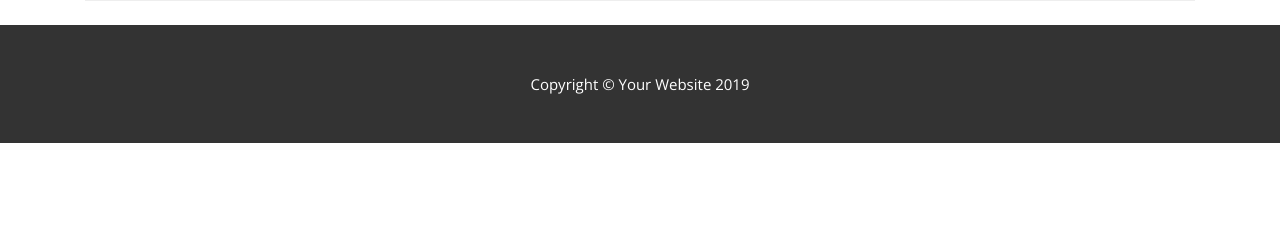
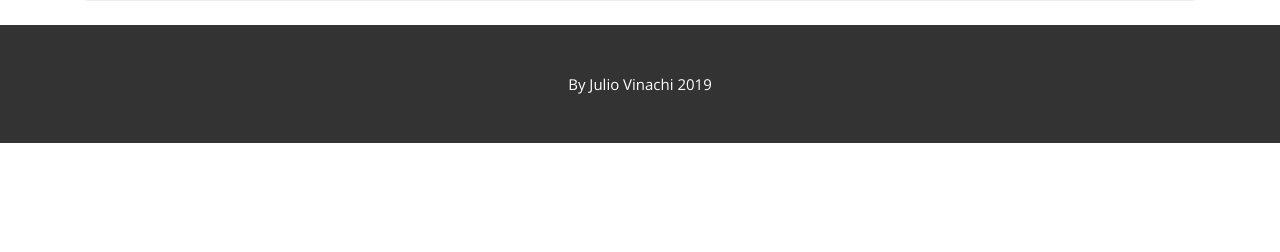
Before and after one commit to julio899/testPhp7, a PHP site: template src/views/LandingPage.php in a window 1280 px wide. Shown: the part 548-800 px from the top of the page. Run offline with PHP 8.4, Linux system fonts and the light colour scheme; the template is opened without the code that fills it, so the values that code supplies are empty; the visitor is signed in with stand-in values (Sample User, id 1); a stand-in replaces the project's code that opens the database connection; some libraries are stand-ins or nearby versions; some web fonts are replaced.

Commit message:
By Julio Vinachi

```diff
--- a/src/views/LandingPage.php
+++ b/src/views/LandingPage.php
@@ -89,7 +89,7 @@
   <!-- Footer -->
   <footer class="py-5 bg-dark">
     <div class="container">
-      <p class="m-0 text-center text-white">Copyright &copy; Your Website 2019</p>
+      <p class="m-0 text-center text-white">By Julio Vinachi 2019</p>
     </div>
     <!-- /.container -->
   </footer>
```
